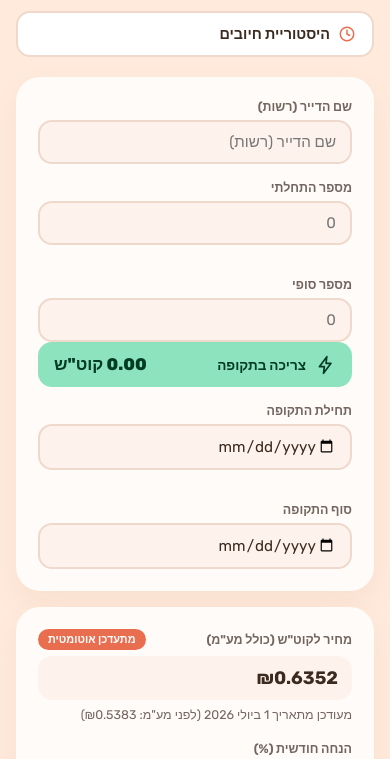
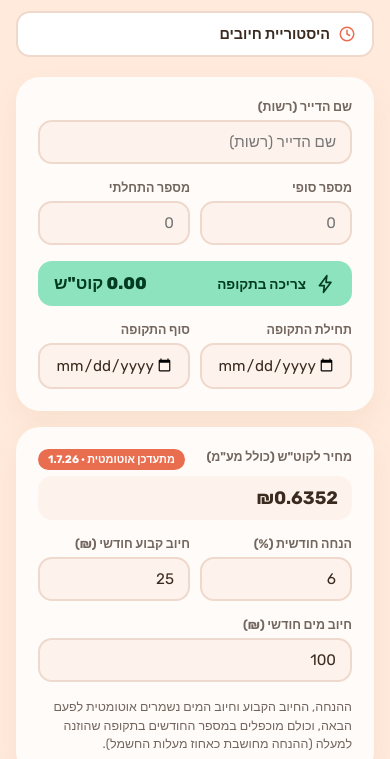
Before and after one commit to mayacarmelx10ai10/hagolan28-calculator, a website: page public/index.html in a window 390 px wide. Shown: the part 73-832 px from the top of the page. Drawn offline with Linux system fonts and the light colour scheme.

Commit message:
Fix mobile UI issues: field spacing, order, and layout
- Card spacing now uses a consistent flex gap instead of per-field
  margins, fixing uneven gaps and the consumption bar overlapping
  the field above it.
- Final reading now appears before the starting reading, same row.
- Period start/end stay on one row on real phone widths (the
  previous stacking breakpoint was too aggressive).
- The rate badge now shows its update date inline instead of a
  separate line below.

```diff
--- a/public/app.js
+++ b/public/app.js
@@ -110,7 +110,9 @@ function applyStateToForm() {
   document.getElementById('water').value = state.settings.water || '';
   if (state.rate) {
     document.getElementById('rateReadout').textContent = `₪${state.rate.rateWithVat.toFixed(4)}`;
-    document.getElementById('rateUpdatedNote').textContent = `מעודכן מתאריך ${formatDate(state.rate.effectiveFrom)} (לפני מע"מ: ₪${state.rate.baseRate.toFixed(4)})`;
+    const badge = document.getElementById('rateBadge');
+    badge.textContent = `מתעדכן אוטומטית · ${formatDateShort(state.rate.effectiveFrom)}`;
+    badge.title = `לפני מע"מ: ₪${state.rate.baseRate.toFixed(4)}`;
   }
   updateKwhReadout();
 }
--- a/public/index.html
+++ b/public/index.html
@@ -41,12 +41,12 @@
 
       <div class="field-row">
         <div class="field">
+          <label for="currReading">מספר סופי</label>
+          <input type="number" id="currReading" step="0.01" placeholder="0">
+        </div>
+        <div class="field">
           <label for="prevReading">מספר התחלתי</label>
           <input type="number" id="prevReading" step="0.01" placeholder="0">
-        </div>
-        <div class="field">
-          <label for="currReading">מספר סופי</label>
-          <input type="number" id="currReading" step="0.01" placeholder="0">
         </div>
       </div>
 
@@ -70,12 +70,11 @@
 
     <section class="card">
       <div class="field">
-        <div style="display: flex; align-items: center; justify-content: space-between;">
-          <label style="margin-bottom: 0;">מחיר לקוט"ש (כולל מע"מ)</label>
+        <div class="field-label-row">
+          <label>מחיר לקוט"ש (כולל מע"מ)</label>
           <span class="auto-badge" id="rateBadge">מתעדכן אוטומטית</span>
         </div>
-        <div class="readout" id="rateReadout" style="margin-top: 6px; text-align: right; font-size: 18px;">—</div>
-        <p class="hint" id="rateUpdatedNote" style="margin-top: 6px;"></p>
+        <div class="readout rate-readout" id="rateReadout">—</div>
       </div>
 
       <div class="field-row">
@@ -98,7 +97,7 @@
     <section class="card results" id="resultsCard" hidden>
       <h2>סיכום</h2>
       <div id="summaryText"></div>
-      <button type="button" id="saveHistoryBtn" class="btn-primary" style="margin-top:16px;">שמור והתחל תקופה חדשה</button>
+      <button type="button" id="saveHistoryBtn" class="btn-primary">שמור והתחל תקופה חדשה</button>
     </section>
 
     <div class="actions">
--- a/public/style.css
+++ b/public/style.css
@@ -113,13 +113,24 @@ h1 {
   padding: 22px;
   margin-bottom: 16px;
   box-shadow: 0 12px 28px oklch(60% 0.1 55 / .08);
+  display: flex;
+  flex-direction: column;
+  gap: 16px;
 }
 
 .field {
-  margin-bottom: 16px;
+  display: flex;
+  flex-direction: column;
 }
 
-.field:last-child {
+.field-label-row {
+  display: flex;
+  align-items: center;
+  justify-content: space-between;
+  margin-bottom: 6px;
+}
+
+.field-label-row label {
   margin-bottom: 0;
 }
 
@@ -174,7 +185,6 @@ input:focus {
   color: var(--mint-text);
   border-radius: 14px;
   padding: 12px 16px;
-  margin-bottom: 16px;
   font-size: 0.85rem;
   font-weight: 600;
 }
@@ -190,7 +200,7 @@ input:focus {
   font-weight: 800;
 }
 
-@media (max-width: 600px) {
+@media (max-width: 340px) {
   .field-row {
     flex-direction: column;
     gap: 16px;
@@ -200,7 +210,7 @@ input:focus {
 .hint {
   font-size: 0.78rem;
   color: var(--text-muted);
-  margin: 12px 0 0;
+  margin: 0;
   line-height: 1.5;
 }
 
@@ -213,6 +223,10 @@ input:focus {
   color: var(--text);
 }
 
+.rate-readout {
+  font-size: 1.125rem;
+}
+
 .auto-badge {
   font-size: 0.68rem;
   font-weight: 700;
@@ -221,6 +235,9 @@ input:focus {
   padding: 4px 10px;
   border-radius: 20px;
   white-space: nowrap;
+  max-width: 60%;
+  overflow: hidden;
+  text-overflow: ellipsis;
 }
 
 .actions {
@@ -251,7 +268,7 @@ input:focus {
 }
 
 .results h2 {
-  margin: 0 0 8px;
+  margin: 0;
   font-size: 0.85rem;
   font-weight: 700;
   opacity: 0.85;
```
